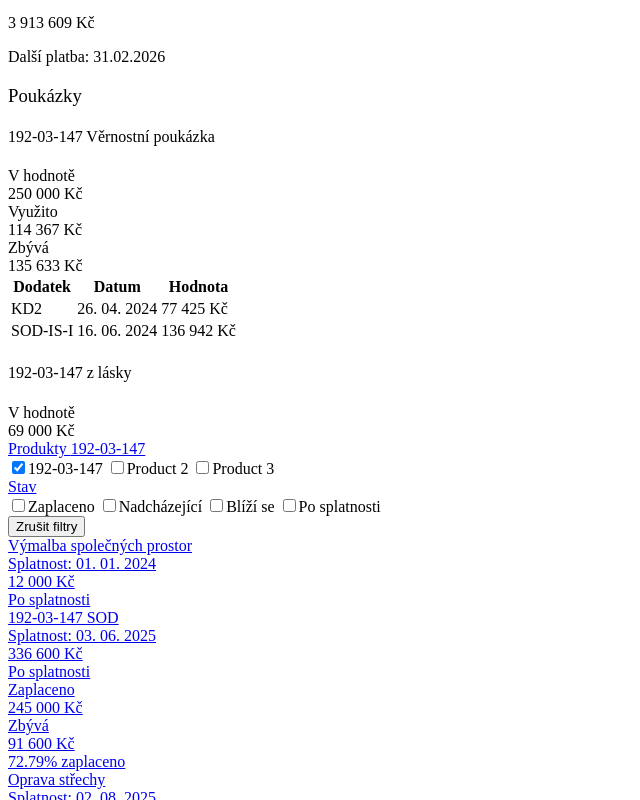
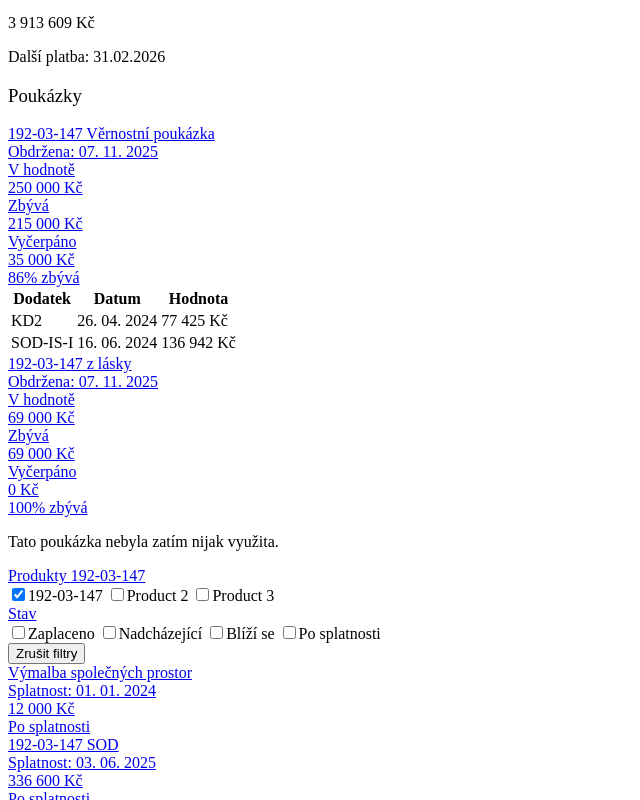
Before and after one commit to TomVitha/ois-vue, a Vue app: page /platby in a window 1280 px wide. Shown: the part 1300-2100 px from the top of the page, without its empty margins (0-640 px from the left). Built offline with nearby package versions, Linux system fonts and the light colour scheme.

Commit message:
Vouchers overhaul (modal to be implemented)

```diff
--- a/src/components/Payment/PaymentDialog.vue
+++ b/src/components/Payment/PaymentDialog.vue
@@ -11,9 +11,6 @@
     varSymbol: string | number
     message: string | number
   }>()
-
-
-
 </script>
 
 <template>
@@ -43,6 +40,7 @@
             </div>
 
             <div class="text-center">
+              <div class="text-secondary">Částka k uhrazení</div>
               <div class="d-flex align-items-center justify-content-center gap-1">
                 <strong class="h1 my-0">
                   {{
@@ -58,7 +56,6 @@
                 </strong>
                 <CopyToClipboardButton :data="amount" />
               </div>
-              <div class="text-secondary">Částka k uhrazení</div>
             </div>
 
             <div class="list-group list-group-flush">
@@ -79,4 +76,6 @@
   </div>
 </template>
 
-<style scoped></style>
+<style scoped>
+
+</style>
--- a/src/components/Payment/Voucher.vue
+++ b/src/components/Payment/Voucher.vue
@@ -14,13 +14,25 @@
     title: string
     value: number
     spent?: number
+    date: string
     breakdown?: BreakdownItem[]
   }>()
 
+  const date = new Date(props.date)
+  if (isNaN(date.getTime())) { date.setTime(99999999999999999999999999) }   // HACK to display browser-native invalid date message
+
+  function formatDate(date: Date): string {
+    return date.toLocaleDateString(localeStore.locale, {
+      year: 'numeric',
+      month: '2-digit',
+      day: '2-digit',
+    })
+  }
+
   const remaining = computed(() => Math.max(props.value - (props.spent || 0), 0))
-  const utilizationPercent = computed(() => {
+  const remainingPercent = computed(() => {
     if (!props.value) return 0
-    const rawPercent = ((props.spent || 0) / props.value) * 100
+    const rawPercent = (remaining.value / props.value) * 100
     return Math.max(0, Math.min(rawPercent, 100))
   })
   const isFullyUsed = computed(() => remaining.value <= 0)
@@ -30,43 +42,73 @@
 </script>
 
 <template>
-  <div class="card">
+  <!-- Kliknutí otevře modal dialog s breakdownem utrácení poukázky -->
+  <!-- TODO: Udělat ten dialog -->
+  <a
+    href="#todo"
+    class="card card-link"
+    role="button"
+    data-bs-toggle="modal"
+    data-bs-target="#temp-payment-modal">
     <div class="card-body">
-      <h4 class="card-title">{{ props.title }}</h4>
-      <div>
-        <div class="text-secondary">V hodnotě</div>
-        <div class="fs-3 fw-bold">{{ formatCurrency(props.value) }}</div>
-      </div>
-      <div v-if="props.spent && !isFullyUsed" class="row row-gap-2 mt-3">
-        <div class="col-6">
-          <div class="text-secondary">Využito</div>
-          <div class="fw-bold text-success">{{ formatCurrency(props.spent) }}</div>
+      <div class="row row-gap-3 gx-4">
+        <div class="col">
+          <div>{{ title }}</div>
+          <div class="text-secondary">Obdržena: {{ formatDate(date) }}</div>
         </div>
-        <div class="col-6 text-end">
-          <div class="text-secondary">Zbývá</div>
-          <div class="fw-bold">{{ formatCurrency(remaining) }}</div>
+        <div class="col-auto text-end">
+          <div class="text-secondary">V hodnotě</div>
+          <div class="fw-bold">{{ formatCurrency(props.value) }}</div>
         </div>
-        <div class="col-12">
-          <div class="progress">
-            <div class="progress-bar bg-success" :style="{ width: `${utilizationPercent}%` }"></div>
+        <div v-if="!isFullyUsed" class="col-12">
+          <div class="row">
+            <div class="col">
+              <div class="text-secondary">Zbývá</div>
+              <div class="fs-4 fw-bold text-success">{{ formatCurrency(remaining) }}</div>
+            </div>
+            <div class="col text-end">
+              <div class="text-secondary">Vyčerpáno</div>
+              <div class="fs-4 fw-bold text-secondary">{{ formatCurrency(props.spent || 0) }}</div>
+            </div>
+            <div class="col-12">
+              <div class="progress progress-sm mt-2">
+                <div
+                  class="progress-bar bg-success"
+                  :style="`width: ${remainingPercent}%`"
+                  :title="`${remainingPercent}% zbývá`"
+                  role="progressbar"
+                  :aria-valuenow="remainingPercent"
+                  aria-valuemin="0"
+                  aria-valuemax="100">
+                  <span class="visually-hidden"> {{ remainingPercent }}% zbývá</span>
+                </div>
+              </div>
+            </div>
           </div>
         </div>
       </div>
     </div>
-    <div v-if="props.spent && !isFullyUsed" class="card-body p-0">
+  </a>
+
+  <!-- Breakdown využití poukázky -->
+  <!-- TEMP: Přijde do modal dialogu -->
+  <div class="card">
+    <!-- Pokud byla poukázka někdy využita, zobrazit tabulku s breakdownem -->
+    <div v-if="props.spent">
+      <!-- Pokud poukázka ještě nebyla využita, zobrazit empty -->
       <div class="table-responsive">
         <table class="table table-selectable card-table table-vcenter text-nowrap datatable">
           <thead>
             <tr>
-              <th class="text-start">Dodatek</th>
-              <th class="text-center">Datum</th>
-              <th class="text-end">Hodnota</th>
+              <th>Dodatek</th>
+              <th>Datum</th>
+              <th>Hodnota</th>
             </tr>
           </thead>
           <tbody>
             <tr v-for="item in props.breakdown" :key="`${item.label}-${item.date}`">
-              <td class="text-start">{{ item.label }}</td>
-              <td class="text-center">
+              <td>{{ item.label }}</td>
+              <td>
                 {{
                   new Intl.DateTimeFormat([localeStore.locale], {
                     day: '2-digit',
@@ -75,11 +117,19 @@
                   }).format(new Date(item.date))
                 }}
               </td>
-              <td class="text-end">{{ formatCurrency(item.amount) }}</td>
+              <td>{{ formatCurrency(item.amount) }}</td>
             </tr>
           </tbody>
         </table>
       </div>
     </div>
+    <!-- WIP -->
+    <div v-else class="empty">
+      <!-- <p class="empty-title">Nevyužito</p> -->
+      <p class="empty-subtitle text-secondary">
+        Tato poukázka nebyla zatím nijak využita.
+      </p>
+    </div>
+
   </div>
 </template>
--- a/src/views/Apt.vue
+++ b/src/views/Apt.vue
@@ -355,7 +355,7 @@
         </div>
       </div>
 
-      <div class="col-md-5">
+      <div class="col-lg-5">
         <div class="card">
           <div class="card-header">
             <h3 class="card-title">Postup předání</h3>
--- a/src/views/Home.vue
+++ b/src/views/Home.vue
@@ -41,7 +41,7 @@
             <!-- Úvodní text -->
             <div class="col-12">
               <p>
-                Vítejte v klientském portálu společnosti Central Group. Zde najdete všechny důležité informace o svých projektech, termínech, platbách a dokumentech. Pro rychlý přehled jsme pro vás připravili několik sekcí, které vám pomohou zůstat informovaní a včas reagovat na všechny důležité události týkající se vašich projektů.
+                Zde najdete všechny důležité informace o svých projektech, termínech, platbách a dokumentech.
               </p>
             </div>
 
--- a/src/views/Platby.vue
+++ b/src/views/Platby.vue
@@ -145,9 +145,10 @@
             <div class="row row-cards">
               <div class="col-lg-6">
                 <Voucher
-                  :title="'192-03-147 Věrnostní poukázka'"
+                  title="192-03-147 Věrnostní poukázka"
                   :value="250000"
-                  :spent="114367"
+                  :spent="35000"
+                  date="2025-11-07"
                   :breakdown="[
                     { label: 'KD2', date: '2024-04-26', amount: 77_425 },
                     { label: 'SOD-IS-I', date: '2024-06-16', amount: 136_942 }
@@ -155,8 +156,10 @@
               </div>
               <div class="col-lg-6">
                 <Voucher
-                  :title="'192-03-147 z lásky'"
-                  :value="69000" />
+                  title="192-03-147 z lásky"
+                  :value="69000"
+                  :spent="0"
+                  date="2025-11-07" />
               </div>
             </div>
           </div>
```
Lines whose indentation alone changed are shown as unchanged.
